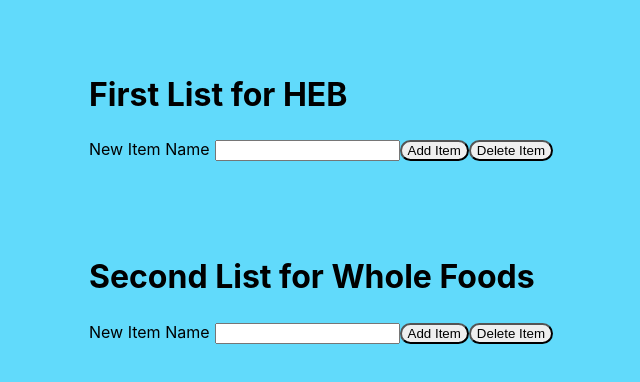
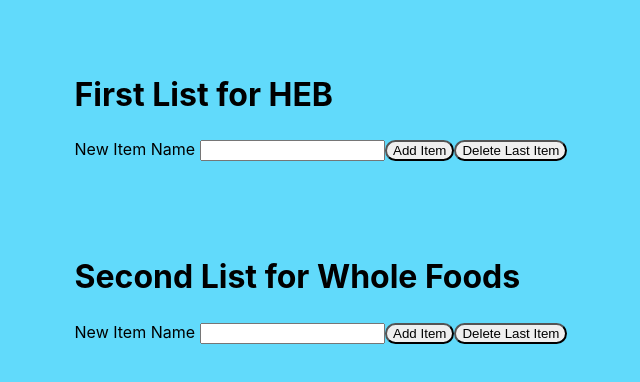
Before and after one commit to jakierice/shopping-list-demo, a React (Create React App) app: page / in a window 1280 px wide. Shown: the top 382 px of the page, without its empty margins (319-959 px from the left). Built offline with nearby package versions, Linux system fonts and the light colour scheme.

Commit message:
refactor: prefer immutable FP style array methods for updating list

```diff
--- a/src/App.js
+++ b/src/App.js
@@ -10,10 +10,10 @@
     setItemName("")
   }
 
-  function handleDelete(i) {
-    const newList = [...list]
-    newList.splice(i, 1)
-    setList(newList)
+  function handleDeleteLastItem() {
+    setList((prevList) =>
+      prevList.filter((_, index) => index !== prevList.length - 1)
+    )
   }
 
   return (
@@ -28,7 +28,7 @@
         />
       </label>
       <button onClick={handleAddItem}>Add Item</button>
-      <button onClick={handleDelete}>Delete Item</button>
+      <button onClick={handleDeleteLastItem}>Delete Last Item</button>
       <ul className="ShoppingList-list">
         {list.map((listItem) => {
           return (
```
